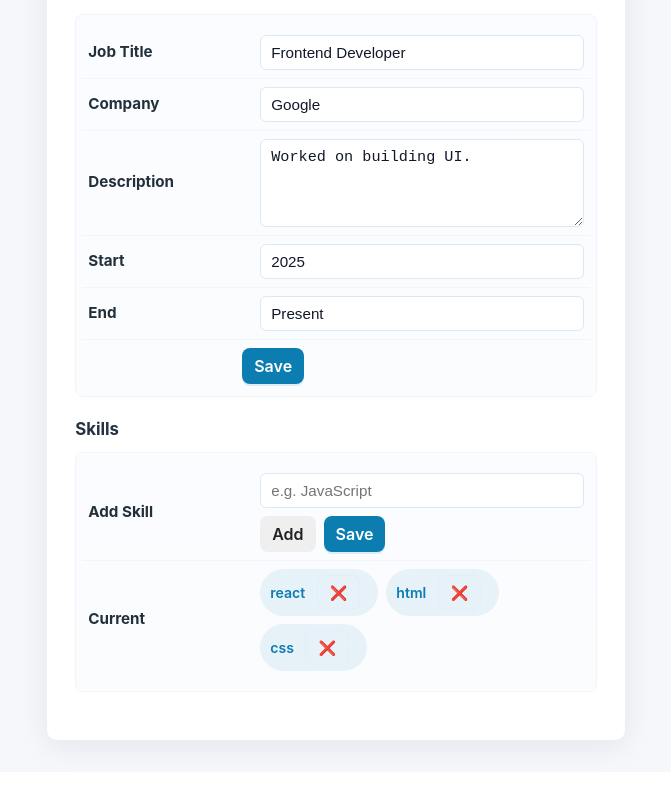
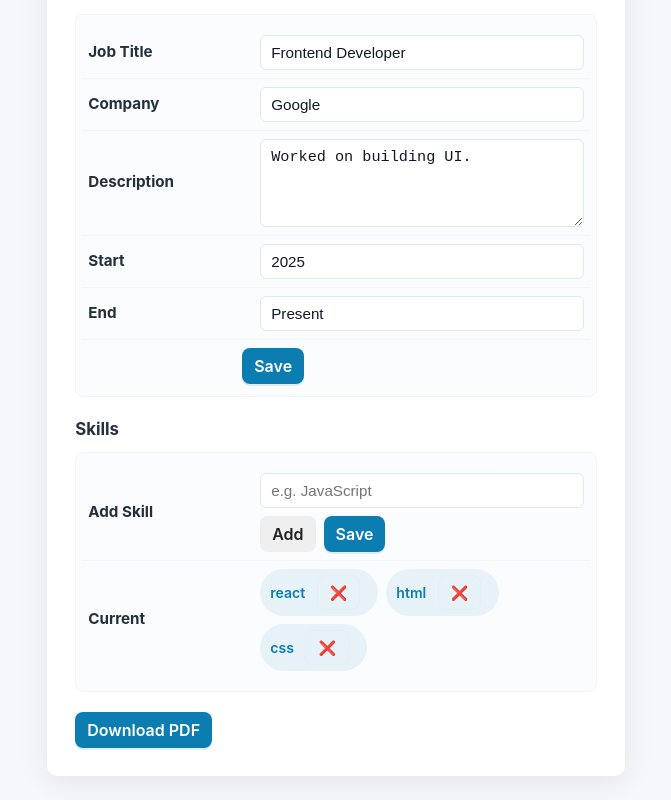
Before and after one commit to H4ROOON/cv-project, a React (Vite) app: page / in a window 1280 px wide. Shown: the part 794-1594 px from the top of the page, without its empty margins (0-671 px from the left). Before the commit the page ends 1566 px from the top, so only its background shows below. Built offline with nearby package versions, Linux system fonts and the light colour scheme.

Commit message:
Add PDF export functionality

```diff
--- a/src/App.jsx
+++ b/src/App.jsx
@@ -3,8 +3,16 @@ import Education from "./components/Education";
 import Experience from "./components/Experience";
 import Skills from "./components/Skills";
 import "./App.css";
+import { useRef } from "react";
+import { useReactToPrint } from "react-to-print";
+function App() {
+  const cvRef = useRef();
 
-function App() {
+  const handlePrint = useReactToPrint({
+    contentRef: cvRef,
+    documentTitle: "Haroon-CV",
+  });
+
   return (
     <div className="cv-page">
       <div className="cv-container">
@@ -15,6 +23,8 @@ function App() {
 
         <hr className="cv-hr" />
 
+        {/* Printable content */}
+        <div ref={cvRef}>
           <section className="section">
             <h2>General Info</h2>
             <div className="section-content">
@@ -43,6 +53,14 @@ function App() {
             </div>
           </section>
         </div>
+        <section className="app">
+          <div className="actions">
+            <button className="btn primary" onClick={handlePrint}>
+              Download PDF
+            </button>
+          </div>
+        </section>
+      </div>
     </div>
   );
 }
```
Lines whose indentation alone changed are shown as unchanged.
